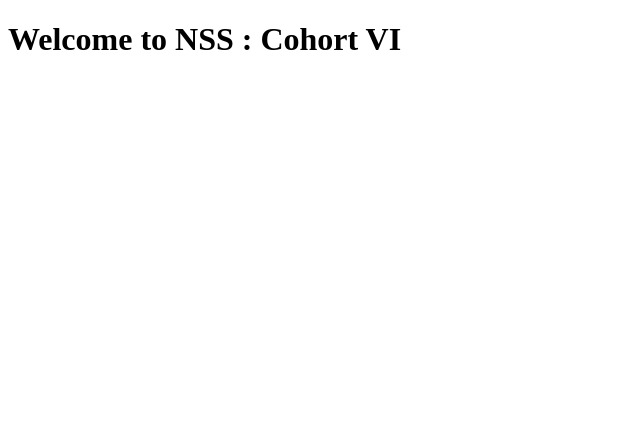
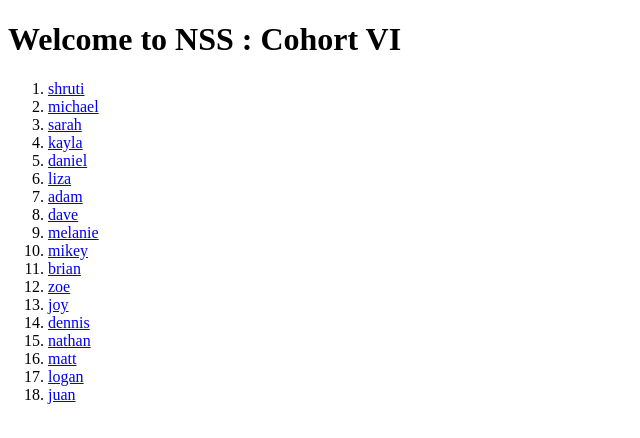
Before and after one commit to nss-cohort-2014-06-07/nss-cohort-2014-06-07.github.io, a plain HTML site: page index.html in a window 1280 px wide. Shown: the whole page, without its empty margins (0-640 px from the left). Drawn offline with Linux system fonts and the light colour scheme.

Commit message:
added student links

```diff
--- a/index.html
+++ b/index.html
@@ -6,5 +6,26 @@
   </head>
   <body>
     <h1>Welcome to NSS : Cohort VI</h1>
+
+    <ol>
+      <li><a href="http://shrutijalewar.github.io/">shruti</a></li>
+      <li><a href="http://mikebbarreiro.github.io/">michael</a></li>
+      <li><a href="http://sarahmpearson.github.io/">sarah</a></li>
+      <li><a href="http://kaylalynjones.github.io/">kayla</a></li>
+      <li><a href="http://dsroden.github.io/">daniel</a></li>
+      <li><a href="http://lizahcarter.github.io/">liza</a></li>
+      <li><a href="http://abarnhard.github.io/">adam</a></li>
+      <li><a href="http://kadowki.github.io/">dave</a></li>
+      <li><a href="http://mlfryman.github.io/">melanie</a></li>
+      <li><a href="http://mfbadr.github.io/">mikey</a></li>
+      <li><a href="http://bchiatt.github.io/">brian</a></li>
+      <li><a href="http://zoeames.github.io/">zoe</a></li>
+      <li><a href="http://joyp.github.io/">joy</a></li>
+      <li><a href="#">dennis</a></li>
+      <li><a href="http://superartie.github.io/">nathan</a></li>
+      <li><a href="http://mkeef1.github.io/">matt</a></li>
+      <li><a href="http://glogandr.github.io/">logan</a></li>
+      <li><a href="http://jjsub.github.io/">juan</a></li>
+    </ol>
   </body>
 </html>
```
